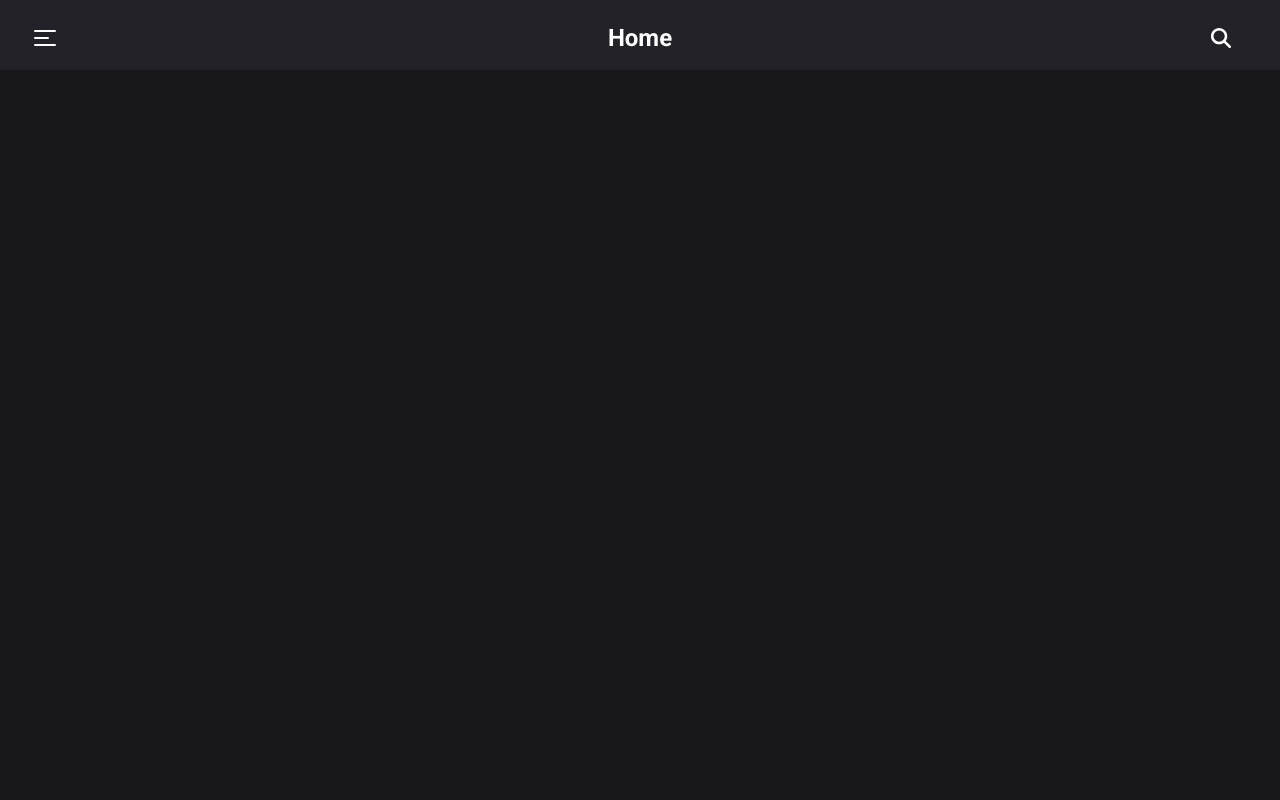
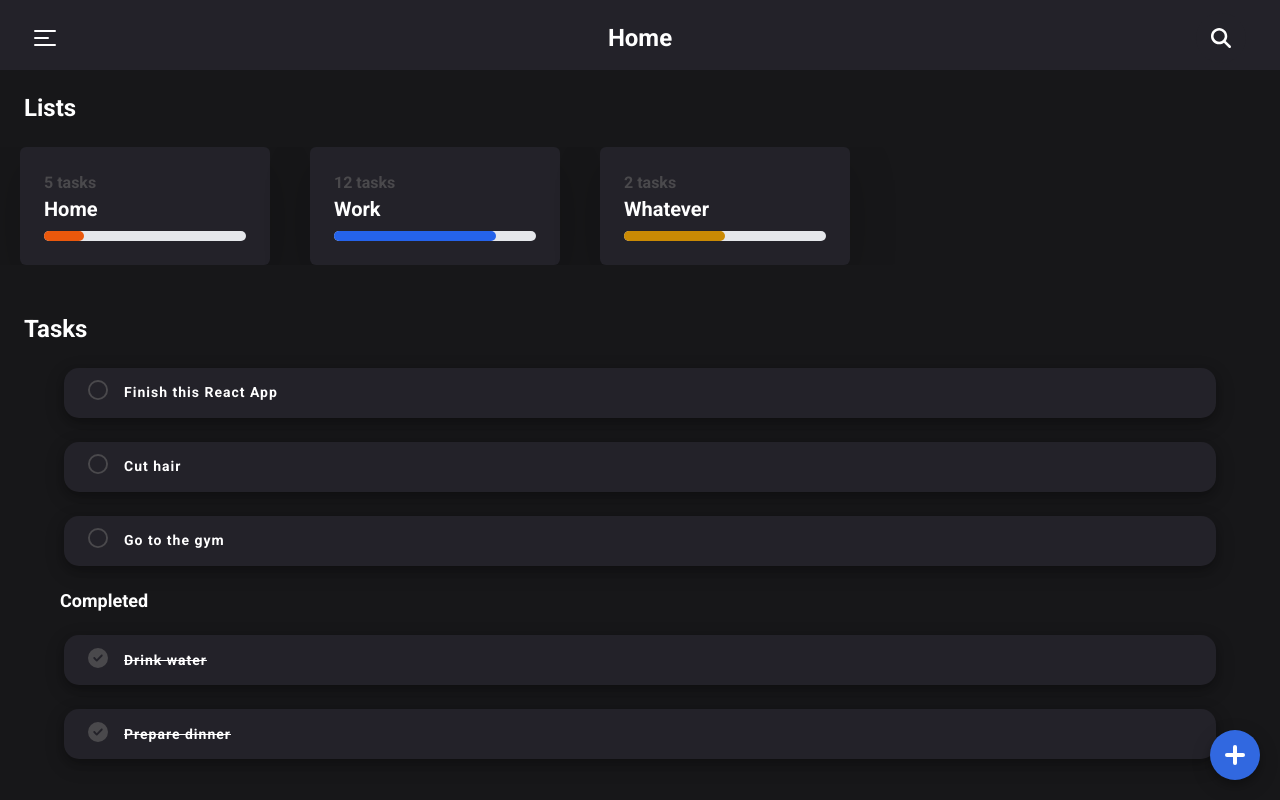
Before and after one commit to Gaoux/to-do-list, a React (Create React App) app: page / in a window 1280 px wide. Built offline with nearby package versions, Linux system fonts and the light colour scheme.

Commit message:
Fixed bugs

```diff
--- a/src/App.js
+++ b/src/App.js
@@ -1,5 +1,5 @@
 import { Navbar } from './components/Navbar';
-import { Home } from './pages/home';
+import { Home } from './pages/Home';
 import { Routes, Route, useNavigate } from 'react-router-dom';
 import React, { useState } from 'react';
 
--- a/src/pages/home.js
+++ b/src/pages/home.js
@@ -8,12 +8,18 @@ import React, { useState } from 'react';
 function Home({ tasks, setTasks }) {
   //Add task modal
   const [activeAddTask, setActiveAddTask] = useState(false);
+
+  return (
     <>
-    return <ListsContainer />
+      <ListsContainer />
       {/* {activeSearch ? <br /> : <ListsContainer />} */}
       <TaskList>
         {tasks.map((task) => (
-        <TaskItem key={task.text} text={task.text} completed={task.completed} />
+          <TaskItem
+            key={task.text}
+            text={task.text}
+            completed={task.completed}
+          />
         ))}
       </TaskList>
       <AddTaskButton active={activeAddTask} setActive={setActiveAddTask} />
@@ -23,8 +29,8 @@ function Home({ tasks, setTasks }) {
         show={activeAddTask}
         setShow={setActiveAddTask}
       />
-    ;
-  </>;
+    </>
+  );
 }
 
 export { Home };
```
Lines whose indentation alone changed are shown as unchanged.
